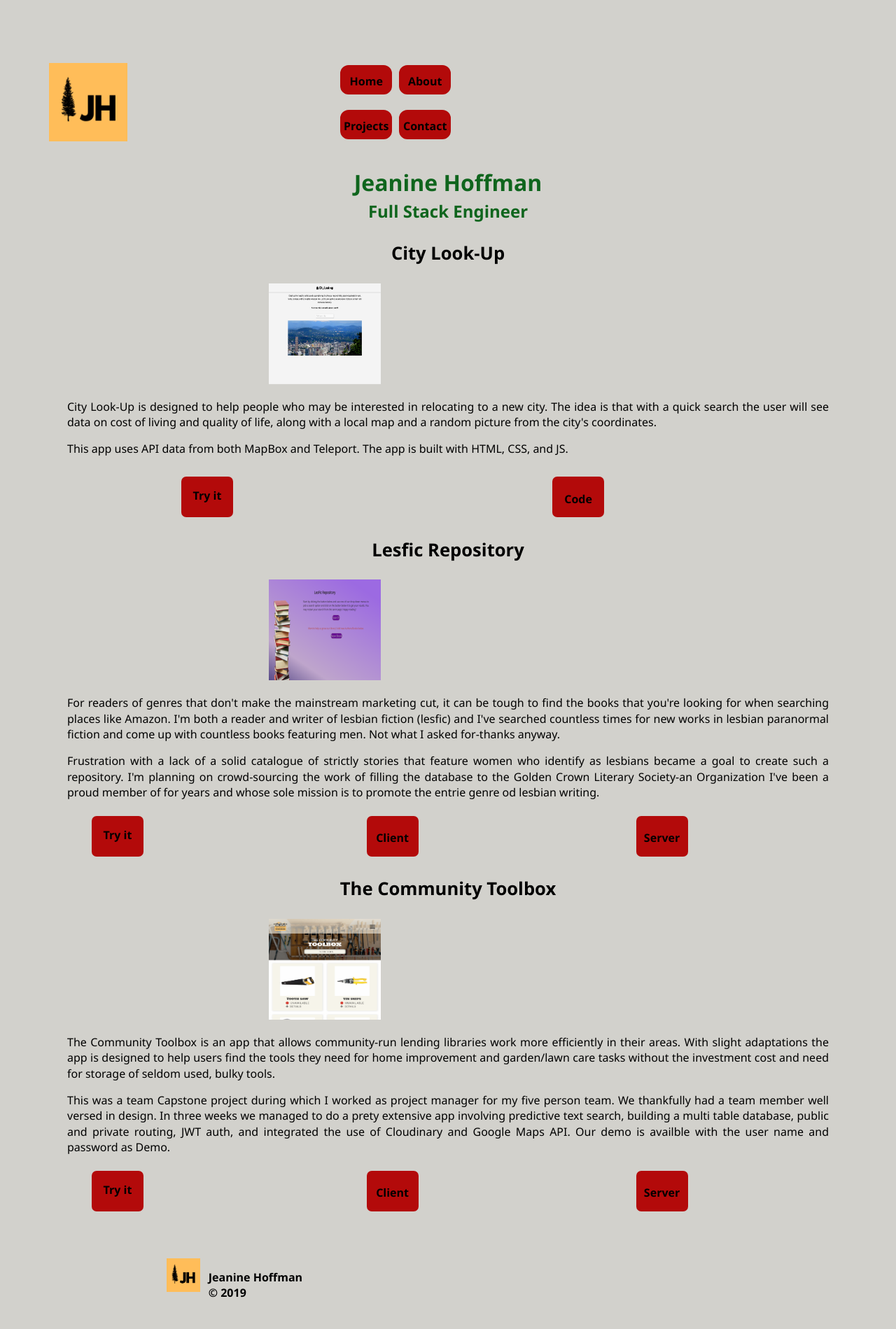
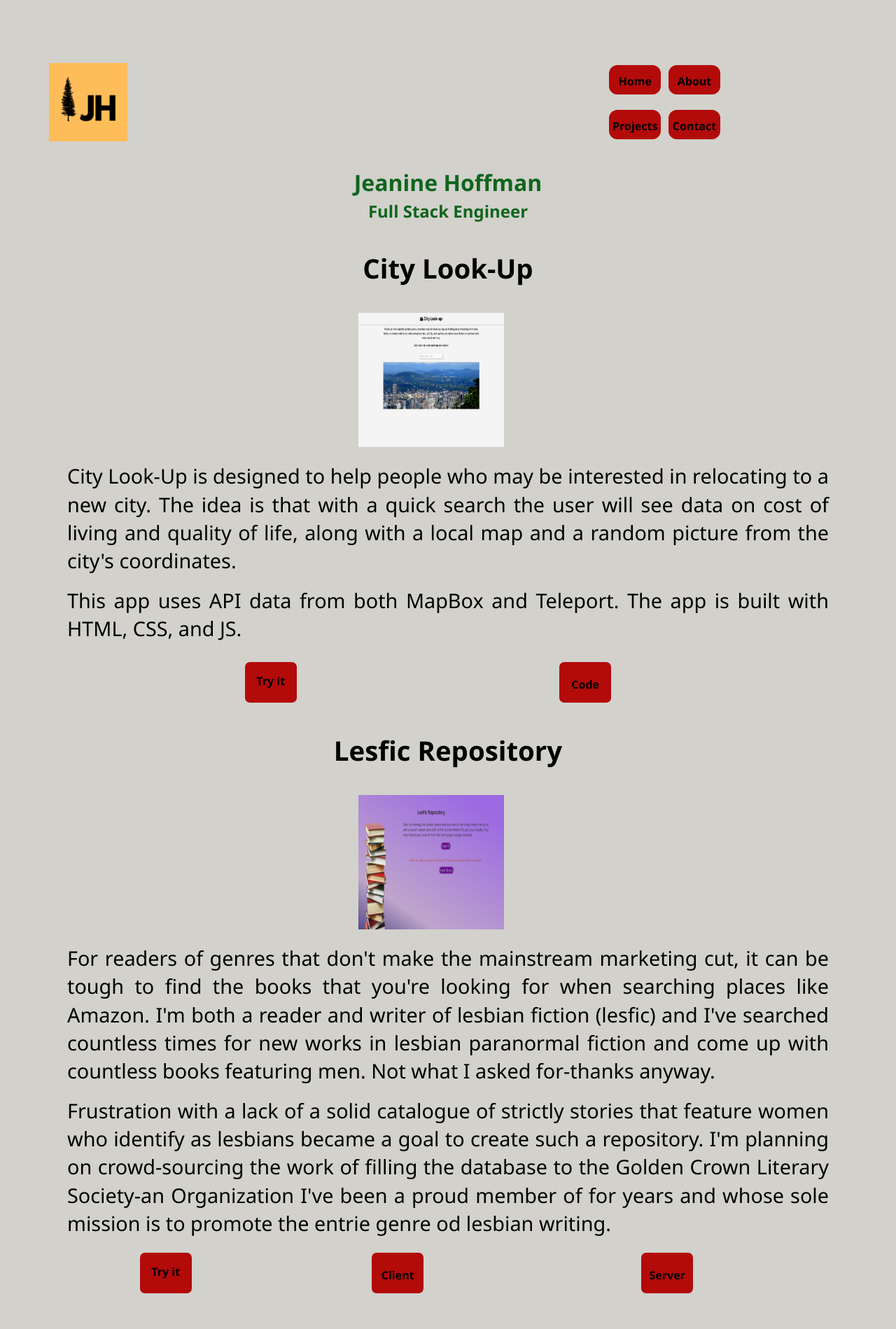
Before and after one commit to JeanineHoffman/react-portfolio, a React (Create React App) app: page /projects in a window 1280 px wide. Shown: the top 1899 px of the page at 70% size. Before the commit the page ends 1874 px from the top, so only its background shows below. Built offline with nearby package versions, Linux system fonts and the light colour scheme.

Commit message:
1024 added

```diff
--- a/src/App.css
+++ b/src/App.css
@@ -426,13 +426,16 @@ body {
   }
 }
 
-/* @media screen and (max-width: 1024px){
+
+
+@media screen and (min-width: 1024px){
   .navBar {
     grid-column-gap: 3%;
-    margin-left: 75%;
+    margin-left: 45%;
    }
    .AdamsQuote{
-    width: 80%;
+    width: 70%;
+    font-size: 2rem;
   }
   .linksBar{
     display: inline-flex;
@@ -442,23 +445,17 @@ body {
     height:4rem;
     margin-left: 40%;
   }
-  .logoFooter{
-    height: 7rem;
-    margin-left:15%;
-    }
-  .footerLink{
-    height: 3rem;
-    margin-left: 8%;
-    }
-    .footerContact{
-      display: inline-flex;
-      margin-top: -10%;
-      margin-left: 70%;
-    }
-    .copyright{
-      font-size: 1.2rem;
-      margin-left: 10%;
-    }
+  .footerWrapper {
+    width: 80%;
+  }
+  .logoFooterimg {
+    height: 4rem;
+    margin-top: 60%;
+  }
+  .copyright {
+    font-size: 1.2rem;
+    margin-top: 8%;
+  }
     .aboutText{
       line-height: 1.5;
       font-size: 1.7rem;
@@ -475,19 +472,19 @@ body {
       margin-left: 4%;
     }
     .trybtn{
-      margin-left: 20%;
+      margin-left: 18%;
     }
     .projTitle1{
-      font-size: 2rem;
-      margin-left: 40%;
+      font-size: 2.4rem;
+      text-align: center;
     }
     .projTitle2{
-      font-size: 2rem;
-      margin-left: 37%;
+      font-size: 2.4rem;
+      text-align: center;
     }
     .projTitle3{
-      font-size: 2rem;
-      margin-left: 33%;
+      font-size: 2.4rem;
+      text-align: center;
 }
     .projimg{
       height:12rem;
@@ -495,16 +492,16 @@ body {
       margin-left: 40%;
 }
   .proj1{
-    font-size: 1.6rem;
+    font-size: 1.8rem;
   }
   .proj2{
-    font-size: 1.6rem;
+    font-size: 1.8rem;
   }
 
   .proj3{
-    font-size: 1.6rem;
+    font-size: 1.8rem;
   }
-} */
+}
 
 /* @media screen and (min-width: 1024px){
   .navBar {
```
